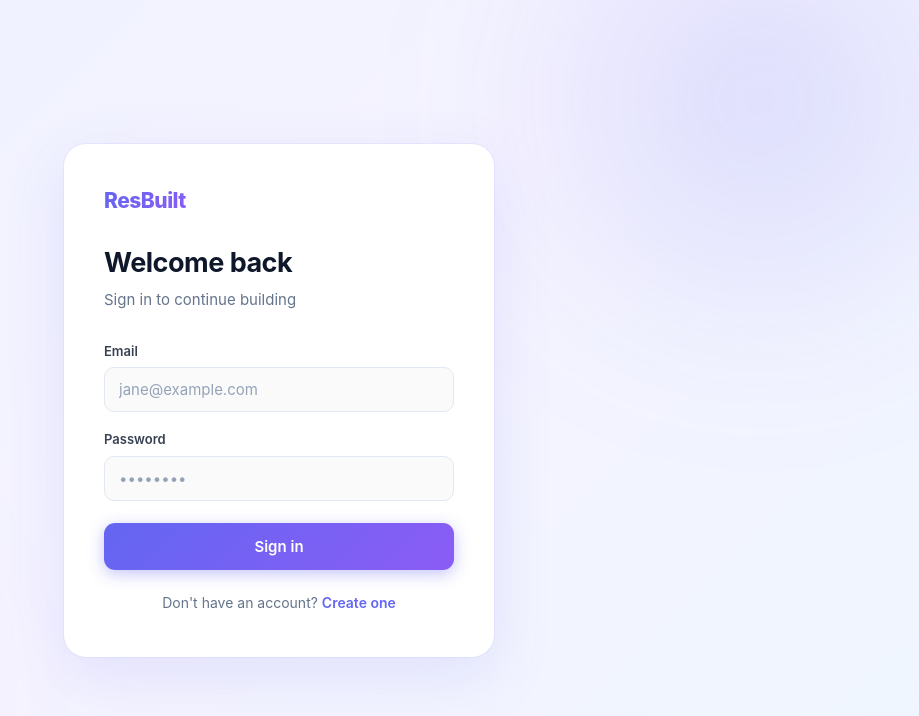
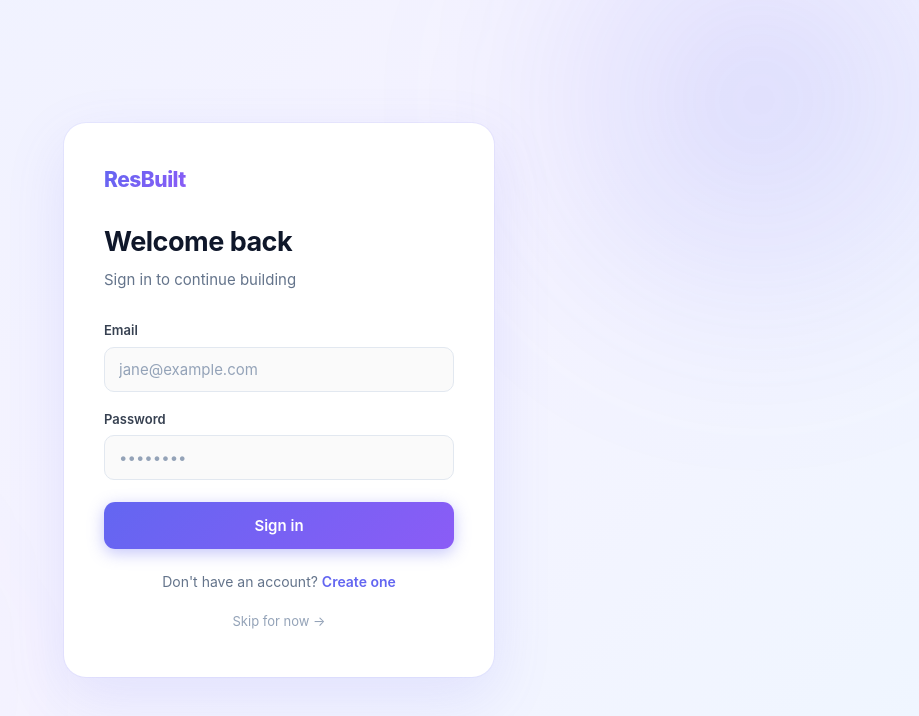
Before and after one commit to zaldivar108/ResBuilt, a React (Vite) app: page /login in a window 1280 px wide. Shown: the top 716 px of the page, without its empty margins (361-1280 px from the left). Built offline with nearby package versions, Linux system fonts and the light colour scheme.

Commit message:
Skip Log in

```diff
--- a/src/pages/Login.css
+++ b/src/pages/Login.css
@@ -152,3 +152,19 @@
   padding: 0;
 }
 .login-switch button:hover { text-decoration: underline; }
+
+.login-skip {
+  text-align: center;
+  margin-top: 16px;
+}
+.login-skip-btn {
+  background: none;
+  border: none;
+  color: #94A3B8;
+  font-size: 13px;
+  cursor: pointer;
+  padding: 4px 8px;
+  border-radius: 6px;
+  transition: color 0.15s;
+}
+.login-skip-btn:hover { color: #6366F1; }
--- a/src/pages/Login.jsx
+++ b/src/pages/Login.jsx
@@ -97,6 +97,16 @@ export default function Login() {
             {mode === 'login' ? 'Create one' : 'Sign in'}
           </button>
         </p>
+
+        <div className="login-skip">
+          <button
+            type="button"
+            className="login-skip-btn"
+            onClick={() => { login('guest@resbuilt.com', '', 'Guest'); navigate('/dashboard') }}
+          >
+            Skip for now →
+          </button>
+        </div>
       </div>
     </div>
   )
```
